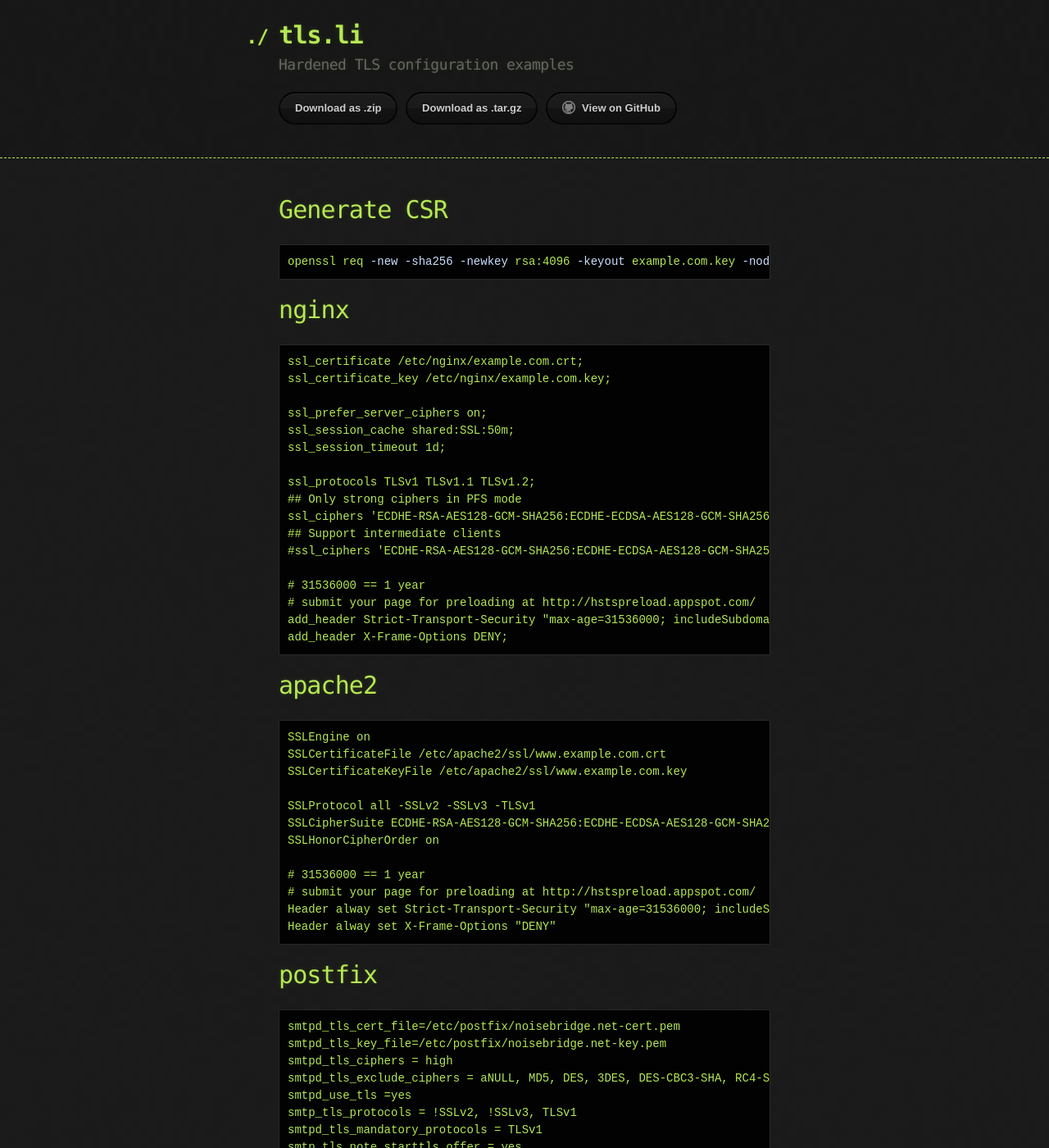
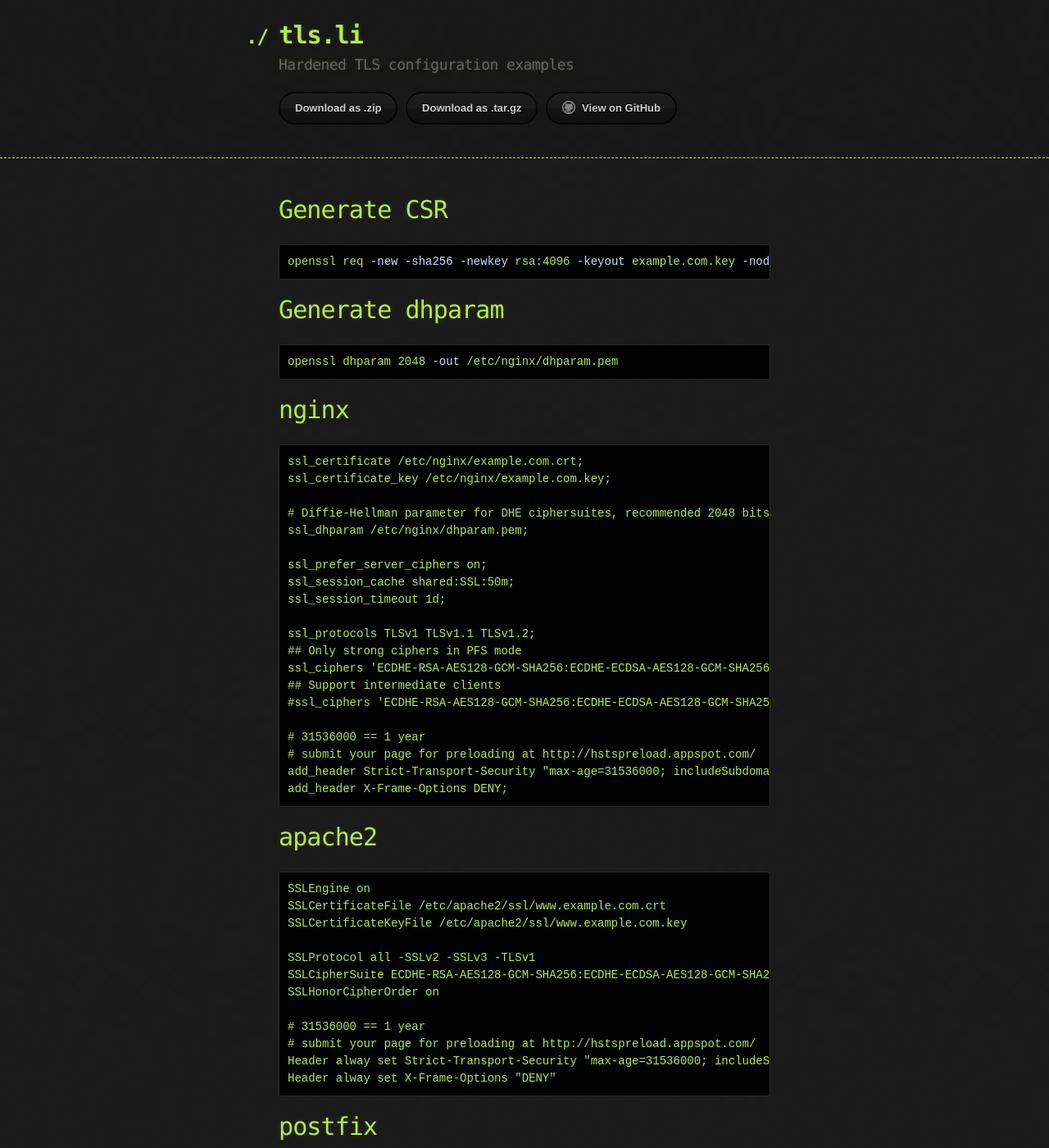
Before and after one commit to kpcyrd/tls.li, a Jekyll site: the page built from index.md, in a window 1280 px wide and 1400 px high. Shown: the whole window at 82% size. Built offline with Jekyll 4.4.1, drawn with Linux system fonts in a browser that asks for light colours.

Commit message:
Add dhparam

````diff
--- a/index.md
+++ b/index.md
@@ -12,12 +12,22 @@ Generate CSR
 openssl req -new -sha256 -newkey rsa:4096 -keyout example.com.key -nodes -out example.com.csr
 ```
 
+Generate dhparam
+================
+
+```sh
+openssl dhparam 2048 -out /etc/nginx/dhparam.pem
+```
+
 nginx
 =====
 
 ```
 ssl_certificate /etc/nginx/example.com.crt;
 ssl_certificate_key /etc/nginx/example.com.key;
+
+# Diffie-Hellman parameter for DHE ciphersuites, recommended 2048 bits
+ssl_dhparam /etc/nginx/dhparam.pem;
 
 ssl_prefer_server_ciphers on;
 ssl_session_cache shared:SSL:50m;
````
